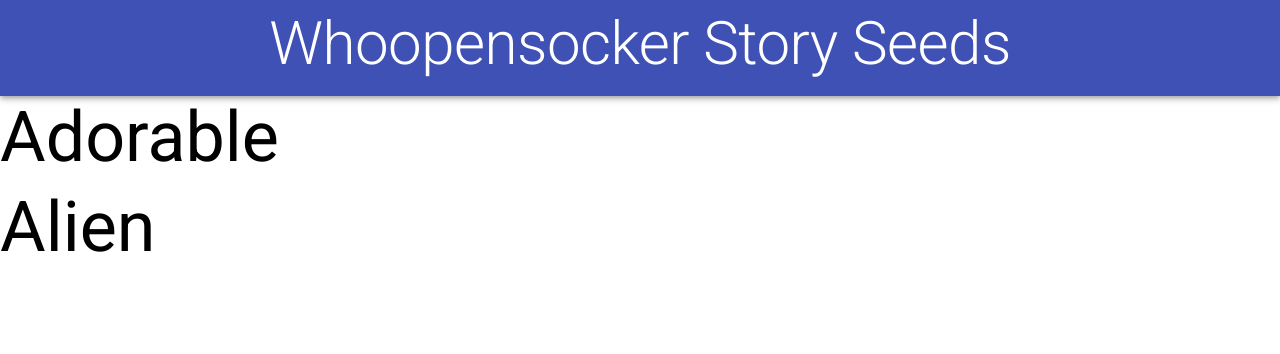
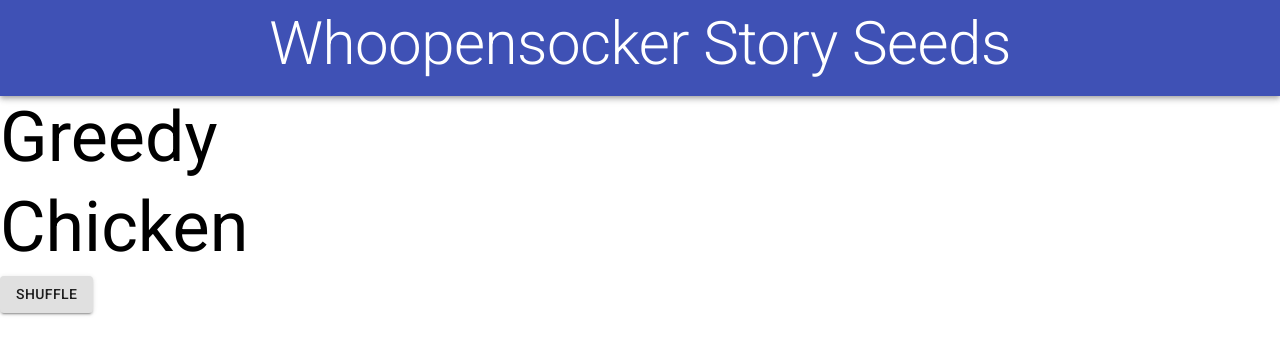
Before and after one commit to number61971/storyseeds, a React (Create React App) app: page / in a window 1280 px wide. Shown: the top 354 px of the page. Built offline with nearby package versions, Linux system fonts and the light colour scheme.

Commit message:
feat: Randomize slot reel selection. feat: Trigger slot machine action with Shuffle button.

```diff
--- a/src/slotMachine/SlotMachine.jsx
+++ b/src/slotMachine/SlotMachine.jsx
@@ -1,11 +1,34 @@
 import React, { Fragment } from 'react';
+import Button from '@material-ui/core/Button';
 
 function SlotMachine(props) {
   const { slotReels } = props;
 
+  const clickHandler = (event) => {
+    slotReels.forEach((slotReel, index) => {
+      const delay = index * 500;
+      const shuffleEvent = new CustomEvent(
+        'shuffle-slot-machine',
+        { detail: { delay } }
+      );
+      const slotReelElem = document.querySelector(`#${slotReel.props.id}`);
+      slotReelElem.dispatchEvent(shuffleEvent);
+    });
+  };
+
   return (
     <Fragment>
-      { slotReels.map( sr => sr ) }
+      {
+        slotReels.map((slotReel, index) => {
+          return <div key={index}>{slotReel}</div>;
+        })
+      }
+      <Button
+        onClick={clickHandler}
+        variant="contained"
+      >
+        Shuffle
+      </Button>
     </Fragment>
   );
 }
--- a/src/slotMachine/SlotReel.jsx
+++ b/src/slotMachine/SlotReel.jsx
@@ -1,5 +1,6 @@
 import React, { useEffect } from 'react';
 import { makeStyles } from '@material-ui/core/styles';
+import randomIndex from './random';
 
 const useStyles = makeStyles((theme) => {
   return {
@@ -13,16 +14,18 @@ const useStyles = makeStyles((theme) => {
 
 function SlotReel(props) {
   useEffect(() => {
-    const slotMachine = document.querySelector(`#${props.id}`);
+    const { id, items } = props;
+
     const config = {
-      active: 1,
-      delay: 500,
-      auto: 1500,
-      randomize() {
-        return this.nextIndex;
-      }
+      active: randomIndex(0, items.length),
     };
-    new window.SlotMachine(slotMachine, config);
+
+    const slotMachineElem = document.querySelector(`#${id}`);
+    const slotMachine = new window.SlotMachine(slotMachineElem, config);
+
+    slotMachineElem.addEventListener('shuffle-slot-machine', (event) => {
+      setTimeout(() => { slotMachine.shuffle(5) }, event.detail.delay);
+    });
   });
 
   const classes = useStyles();
@@ -30,7 +33,11 @@ function SlotReel(props) {
 
   return (
     <div id={id} className={classes.slotReel}>
-      { items.map(item => <div>{item}</div>) }
+      {
+        items.map((item, index) => {
+          return <div key={index}>{item}</div>;
+        })
+      }
     </div>
   );
 }
--- /dev/null
+++ b/src/slotMachine/random.js
@@ -0,0 +1,5 @@
+export default function randomItem(_min, _max) {
+  const min = Math.ceil(_min);
+  const max = Math.floor(_max);
+  return Math.floor(Math.random() * (max - min + 1)) + min;
+}
```
